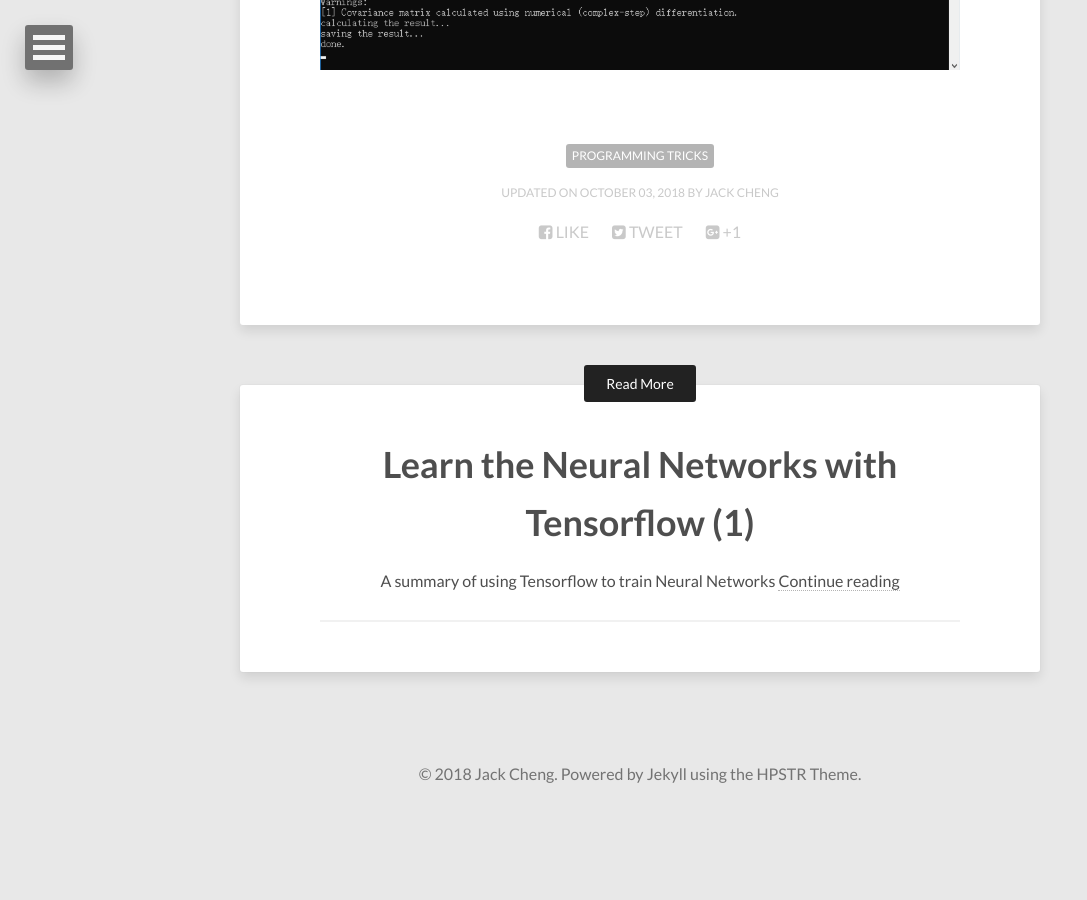
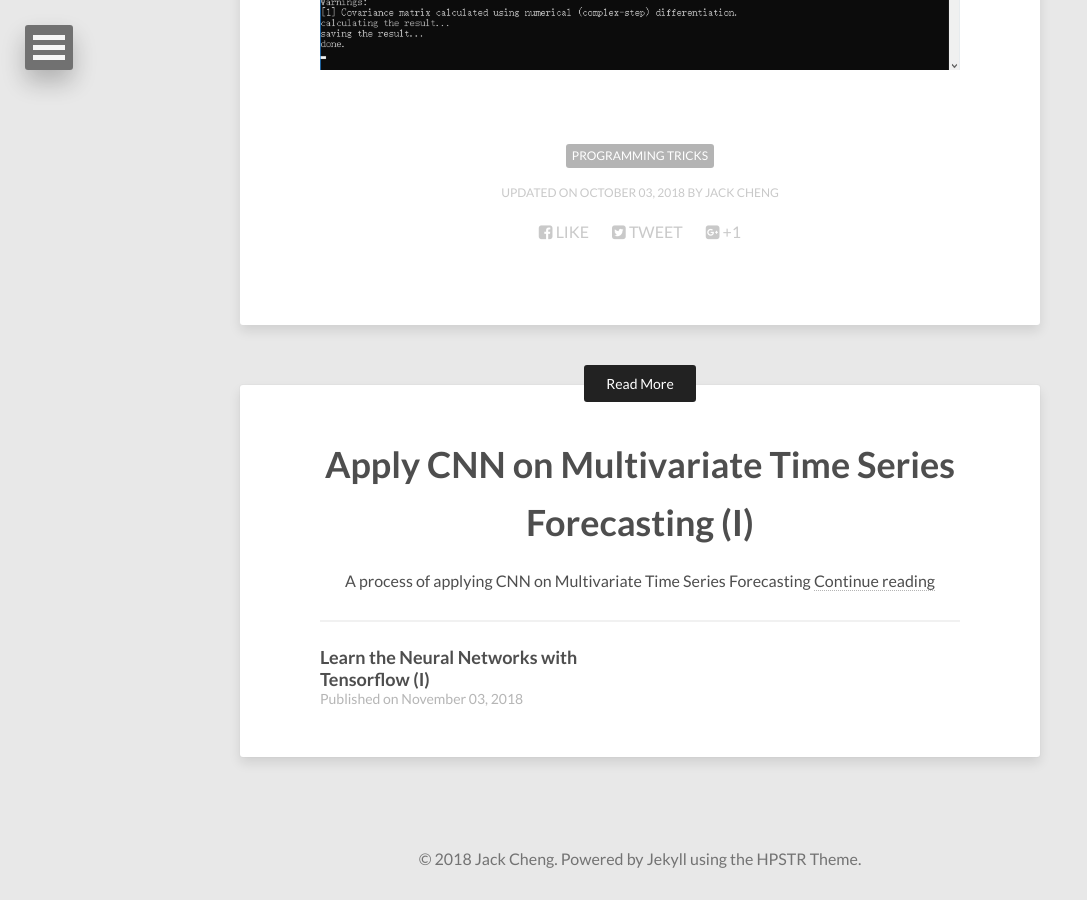
Before and after one commit to smallGum/smallGum.github.io, a Jekyll site: the page built from _posts/2018-10-03-python-on-visual-cpp.md, in a window 1280 px wide and 900 px high, scrolled down 10840 px. Shown: the whole window, without its empty margins (0-1087 px from the left). Built offline with Jekyll 4.4.1, drawn with Linux system fonts in a browser that asks for light colours; nearby versions of some CDN libraries; before the commit the page ends 11655 px from its top, so only the background shows below that; some of the changed lines change nothing that is shown.

Commit message:
fix bugs and add new blog about Time Series

````diff
--- a/_posts/2018-11-03-Learn-the-Neural-Networks-with-Tensorflow.md
+++ b/_posts/2018-11-03-Learn-the-Neural-Networks-with-Tensorflow.md
@@ -1,6 +1,6 @@
 ---
 layout: post
-title: Learn the Neural Networks with Tensorflow (1)
+title: Learn the Neural Networks with Tensorflow (I)
 description: "A summary of using Tensorflow to train Neural Networks"
 modified: 2018-11-03
 tags: [Deep Learning]
--- /dev/null
+++ b/_posts/2018-11-13-Apply-CNN-on-Multivariate-Time-Series-Forecasting-1.md
@@ -0,0 +1,331 @@
+---
+layout: post
+title: Apply CNN on Multivariate Time Series Forecasting (I)
+description: "A process of applying CNN on Multivariate Time Series Forecasting"
+modified: 2018-11-13
+tags: [Deep Learning]
+image:
+  feature: abstract-5.jpg
+---
+
+<head>
+    <script src="https://cdn.mathjax.org/mathjax/latest/MathJax.js?config=TeX-AMS-MML_HTMLorMML" type="text/javascript"></script>
+    <script type="text/x-mathjax-config">
+        MathJax.Hub.Config({
+            tex2jax: {
+            skipTags: ['script', 'noscript', 'style', 'textarea', 'pre'],
+            inlineMath: [['$','$']]
+            }
+        });
+    </script>
+</head>
+
+## Introduction
+
+When talking about Convolutional Neural Network (CNN), we typically think of Computer Vision (CV) or Natural Language Processing (NLP). CNN was responsible for major breakthroughs in both Image Classification and Text Mining.
+
+More recently, some researchers also start to apply CNNs on Multivariate Time Series Forecasting and get results better than traditional Autoregression model, such as [Vector Autoregression (VAR)](https://en.wikipedia.org/wiki/Vector_autoregression). In this blog I'm going to explain how to apply CNNs on Multivariate Time Series and some related concepts.
+
+## Goal
+
+Time Series Forecasting focuses on predicting the future values of variables we considered given their past, which amounts to expressing the expectation of future values as a function of the past observations:
+
+$$
+\mathbb{E}[X_{t+d}|X_{t-1}, X_{t-2}, ..., X_{0}] = f(X_{t-1}, X_{t-2}, ..., X_{0}) ~~~~d = 0, 1, 2, ...
+$$
+
+Where $X_{i} = (x_{i}^1, x_{i}^2, ..., x_{i}^n)$ is the vector of all concerned variables' observations at time $i$. For example, we have following time series:
+
+$$
+\text{Table 1: Raw Time Series Data}\\
+\\
+\begin{array}{c|ccccc}
+time & x^1 & x^2 & x^3 & x^4 & x^5 \\
+\hline
+t & ? & ? & ? & ? & ? \\
+t-1 & 0.412 & -0.588 & 0.618 & 0.673 & 0.661 \\
+t-2 & 0.399 & 1.399 & 0.598 & -0.388 & 0.416 \\
+t-3 & 0.368 & 1.368 & 0.552 & 0.623 & 0.247 \\
+t-4 & 0.338 & -0.662 & 0.169 & 0.266 & 0.413 \\
+t-5 & 0.297 & -0.703 & 0.148 & 0.570 & 0.140 \\
+t-6 & 0.285 & 1.368 & 0.552 & 0.623 & 0.247
+\end{array}
+$$
+
+We consider $X_{t-1}=({x^1_{t-1}, x^2_{t-1}, x^3_{t-1}, x^4_{t-1}, x^5_{t-1}})=({0.412, -0.588, 0.618, 0.673, 0.661}), X_{t-2}=({0.399, 1.399, 0.598, -0.388, 0.416})$, so on and so forth. Our goal is to figure out the values of $\mathbb{E}[X_{t}|X_{t-1}, X_{t-2}, ..., X_{t-6}]$, that is, the values of $?$ in the above table.
+
+## CNN Model
+
+We design following CNN architecture:
+
+```
+Input -> Conv -> LeakyReLU -> Pool -> Conv -> LeakyReLU -> Dense
+```
+
+Next, we will go through the training process of our CNN step by step, using the example time series shown in $\text{Table 1}$. We'd like to figure out what CNN is doing with those data.
+
+### Part 1
+
+$\text{Figure 1}$ depicts the first part `Input -> Conv -> LeakyReLU -> Pool` of our CNN:
+
+$$
+\text{Figure 1: Part 1 of CNN}
+$$
+
+<figure>
+	<img src="/images/time_series/CNN1.jpg" alt="Part 1 of CNN">
+</figure>
+
+#### Input Layer & Dropout
+
+For the Input Layer, we just input our data shown in $\text{Table 1}$. Before moving forward to Convolutional Layer, we apply `Dropout` with `dropout_rate=0.5` on the input data. Assume that we finally get the following new dataset:
+
+(For how to apply `Dropout` in CNN, please refer to **Section 3.2** in [*Towards Dropout Training for Convolutional Neural Networks*](https://arxiv.org/pdf/1512.00242.pdf))
+
+$$
+\text{Table 2: Time Series Data after Dropout}\\
+\\
+\begin{array}{c|ccccc}
+time & x^1 & x^2 & x^3 & x^4 & x^5 \\
+\hline
+t-1 & 0.412 & -0.588 & 0 & 0.673 & 0.661 \\
+t-2 & 0 & 1.399 & 0.598 & 0 & 0 \\
+t-3 & 0.368 & 0 & 0.552 & 0.623 & 0.247 \\
+t-4 & 0 & -0.662 & 0.169 & 0 & 0.413 \\
+t-5 & 0.297 & 0 & 0.148 & 0 & 0.140 \\
+t-6 & 0.285 & 0 & 0.552 & 0.623 & 0
+\end{array}
+$$
+
+#### Convolutional Layer
+
+For the Convolutional Layer, the convolution operation is quite similar to [that in NLP](http://www.wildml.com/2015/11/understanding-convolutional-neural-networks-for-nlp/). We design 2 kernels of `shape(1, 5)` (the first and second kernel in $\text{Figure 1}$) and 2 kernels of `shape(3, 5)` (the third and fourth kernel in $\text{Figure 1}$). For simplicity, we initilize all the kernels and their biases randomly, using the *Numpy* `np.random.randn` function to generate Gaussian distributions with mean $0$ and standard deviation $1$:
+
+$$
+\begin{align}
+& K_{1} = (-0.789, -0.288, -0.533, 1.287, 0.693), ~~~~ Bias_{1} = 0.697 \\
+& K_{2} = (0.388, -0.717, 1.017, 0.354, -0.474), ~~~~ Bias_{2} = -0.858 \\
+& K_{3} = {
+\left[ \begin{array}{ccccc}
+0.276 & 1.705 & 1.218 & -1.133 & -0.152 \\
+0.901 & -1.108 & -2.224 & -1.138 & 1.989 \\
+1.177 & -0.585 & 0.134 & -0.723 & -0.301
+\end{array}
+\right ]} ~~~~ Bias_{3} = -0.663 \\
+& K_{4} = {
+\left[ \begin{array}{ccccc}
+0.727 & -0.124 & 0.307 & 0.900 & 1.004 \\
+-1.417 & -0.685 & -0.250 & 1.247 & -0.869 \\
+0.423 & -1.108 & 1.163 & -0.512 & -0.839
+\end{array}
+\right ]} ~~~~ Bias_{4} = 0.293
+\end{align}
+$$
+
+We just multiply the kernels of `shape(1, 5)` with $X_{i}$ in each row of $\text{Table 2}$ with **element wise product**, and add the biases to create elements of filtered vector (the $V_{K_{1}}$ ~ $V_{K_{4}}$ vectors in $\text{Figure 1}$):
+
+$$
+\begin{equation}
+V_{K_{1}} = {
+\left[ \begin{array}{c}
+X_{t-1} \odot K_{1} + Bias_{1} \\
+X_{t-2} \odot K_{1} + Bias_{1} \\
+X_{t-3} \odot K_{1} + Bias_{1} \\
+X_{t-4} \odot K_{1} + Bias_{1} \\
+X_{t-5} \odot K_{1} + Bias_{1} \\
+X_{t-6} \odot K_{1} + Bias_{1}
+\end{array}
+\right ]} \\ = {
+\left[ \begin{array}{c}
+0.412 \times (-0.789)+(-0.588) \times (-0.288)+0 \times (-0.533)+0.673 \times 1.287+0.661 \times 0.693+0.697 \\
+0 \times (-0.789)+1.399 \times (-0.288)+0.598 \times (-0.533)+0 \times 1.287+0 \times 0.693+0.697 \\
+0.368 \times (-0.789)+0 \times (-0.288)+0.552 \times (-0.533)+0.623 \times 1.287+0.247 \times 0.693+0.697 \\
+0 \times (-0.789)+(-0.662) \times (-0.288)+0.169 \times (-0.533)+0 \times 1.287+0.413 \times 0.693+0.697 \\
+0.297 \times (-0.789)+0 \times (-0.288)+0.148 \times (-0.533)+0 \times 1.287+0.140 \times 0.693+0.697 \\
+0.285 \times (-0.789)+0 \times (-0.288)+0.552 \times (-0.533)+0.623 \times 1.287+0 \times 0.693+0.697 \\
+\end{array}
+\right ]} \\ = {
+\left[ \begin{array}{c}
+1.8655 \\
+-0.025 \\
+1.085 \\
+1.084 \\
+0.481 \\
+0.980 \\
+\end{array}
+\right ]}
+\end{equation}
+$$
+
+Similiarly, we can obtain $V_{K_{2}}$ by convolving it and the second kernel:
+
+$$
+\begin{equation}
+V_{K_{2}} = {
+\left[ \begin{array}{c}
+X_{t-1} \odot K_{2} + Bias_{2} \\
+X_{t-2} \odot K_{2} + Bias_{2} \\
+X_{t-3} \odot K_{2} + Bias_{2} \\
+X_{t-4} \odot K_{2} + Bias_{2} \\
+X_{t-5} \odot K_{2} + Bias_{2} \\
+X_{t-6} \odot K_{2} + Bias_{2}
+\end{array}
+\right ]} = {
+\left[ \begin{array}{c}
+0.506 \\
+-0.395 \\
+0.808 \\
+0.451 \\
+0.199 \\
+0.893
+\end{array}
+\right ]}
+\end{equation}
+$$
+
+Particularly, for the third and fourth kernel of `shape(3, 5)`, we use the ["SAME" pattern in *Keras*](https://stackoverflow.com/questions/37674306/what-is-the-difference-between-same-and-valid-padding-in-tf-nn-max-pool-of-t) to apply $0$-padding on both end of the data in order to make sure the $V_{K_{3}}$ and $V_{K_{4}}$ we get have the same `shape` of $V_{K_{1}}$ and $V_{K_{2}}$. Unlike the first and second kernel, we should apply element wise product between **every three rows** (i.e.,$X_{i}, X_{i+1}, X_{i+2}$) and $K_{3}$ to obtain $V_{K_{3}}$:
+
+$$
+\begin{equation}
+V_{K_{3}} = {
+\left[ \begin{array}{c}
+\sum{(\vec 0 \odot K_{3}^{(0)} + X_{t-1} \odot K_{3}^{(1)} + X_{t-2} \odot K_{3}^{(2)})} + Bias_{3} \\
+\sum{(X_{t-1} \odot K_{3}^{(0)} + X_{t-2} \odot K_{3}^{(1)} + X_{t-3} \odot K_{3}^{(2)})} + Bias_{3} \\
+\sum{(X_{t-2} \odot K_{3}^{(0)} + X_{t-3} \odot K_{3}^{(1)} + X_{t-4} \odot K_{3}^{(2)})} + Bias_{3} \\
+\sum{(X_{t-3} \odot K_{3}^{(0)} + X_{t-4} \odot K_{3}^{(1)} + X_{t-5} \odot K_{3}^{(2)})} + Bias_{3} \\
+\sum{(X_{t-4} \odot K_{3}^{(0)} + X_{t-5} \odot K_{3}^{(1)} + X_{t-6} \odot K_{3}^{(2)})} + Bias_{3} \\
+\sum{(X_{t-5} \odot K_{3}^{(0)} + X_{t-6} \odot K_{3}^{(1)} + \vec 0 \odot K_{3}^{(2)})} + Bias_{3} \\
+\end{array}
+\right ]} = {
+\left[ \begin{array}{c}
+0.833 \\
+-4.650 \\
+2.285 \\
+1.537 \\
+-0.810 \\
+-1.439
+\end{array}
+\right ]}
+\end{equation}
+$$
+
+Where $K_{3}^{(i)}$ denotes the $i$-th row of $K_{3}$ and $\sum{(V)}$ denotes the sum of all the elements in vector $V$. Similiarly, we get $V_{K_4}$:
+
+$$
+\begin{equation}
+V_{K_{4}} = {
+\left[ \begin{array}{c}
+\sum{(\vec 0 \odot K_{4}^{(0)} + X_{t-1} \odot K_{4}^{(1)} + X_{t-2} \odot K_{4}^{(2)})} + Bias_{4} \\
+\sum{(X_{t-1} \odot K_{4}^{(0)} + X_{t-2} \odot K_{4}^{(1)} + X_{t-3} \odot K_{4}^{(2)})} + Bias_{4} \\
+\sum{(X_{t-2} \odot K_{4}^{(0)} + X_{t-3} \odot K_{4}^{(1)} + X_{t-4} \odot K_{4}^{(2)})} + Bias_{4} \\
+\sum{(X_{t-3} \odot K_{4}^{(0)} + X_{t-4} \odot K_{4}^{(1)} + X_{t-5} \odot K_{4}^{(2)})} + Bias_{4} \\
+\sum{(X_{t-4} \odot K_{4}^{(0)} + X_{t-5} \odot K_{4}^{(1)} + X_{t-6} \odot K_{4}^{(2)})} + Bias_{4} \\
+\sum{(X_{t-5} \odot K_{4}^{(0)} + X_{t-6} \odot K_{4}^{(1)} + \vec 0 \odot K_{4}^{(2)})} + Bias_{4} \\
+\end{array}
+\right ]} = {
+\left[ \begin{array}{c}
+-0.771 \\
+0.805 \\
+0.496 \\
+1.478 \\
+0.413 \\
+0.637
+\end{array}
+\right ]}
+\end{equation}
+$$
+
+Finally, concatenating all $V_{K_{i}}$ vectors generates the output of the Convolutional Layer:
+
+$$
+\text{conv_out} = {
+\left[ \begin{array}{cccc}
+V_{K_{1}} & V_{K_{2}} & V_{K_{3}} & V_{K_{4}}
+\end{array}
+\right ]} = {
+\left[ \begin{array}{cccc}
+1.866 & 0.506 & 0.833 & -0.771 \\
+-0.025 & -0.395 & -4.650 & 0.805 \\
+1.085 & 0.808 & 2.285 & 0.496 \\
+1.084 & 0.451 & 1.537 & 1.478 \\
+0.481 & 0.199 & -0.810 & 0.413 \\
+0.980 & 0.893 & -1.439 & 0.637
+\end{array}
+\right ]}
+$$
+
+#### Batch Normalization
+
+Next, we move to Batch Normalization. Since we only have one data example rather than a "batch" of training dataset, we just use the mean and variance of each $V_{K_{i}}$ to normalize them and initilize $\gamma, \beta$ from Gaussian distributions with mean $0$ and standard deviation $1$:
+
+$$
+\gamma = 1.559, \beta = -0.450, \epsilon = 0.01 \\
+\text{E}[V_{K_{1}}] = 0.912, \text{E}[V_{K_{2}}] = 0.410, \text{E}[V_{K_{3}}] = -0.374, \text{E}[V_{K_{4}}] = 0.510 \\
+\text{Var}[V_{K_{1}}] = 0.340, \text{Var}[V_{K_{2}}] = 0.183, \text{Var}[V_{K_{3}}] = 5.298, \text{Var}[V_{K_{4}}] = 0.448 \\
+\text{BN_out} = {
+\left[ \begin{array}{cccc}
+\gamma \frac{V_{K_{1}} - \text{E}[V_{K_{1}}]}{\sqrt{\text{Var}[V_{K_{1}}] + \epsilon}} + \beta & \gamma \frac{V_{K_{2}} - \text{E}[V_{K_{2}}]}{\sqrt{\text{Var}[V_{K_{2}}] + \epsilon}} + \beta & \gamma \frac{V_{K_{3}} - \text{E}[V_{K_{3}}]}{\sqrt{\text{Var}[V_{K_{3}}] + \epsilon}} + \beta & \gamma \frac{V_{K_{4}} - \text{E}[V_{K_{4}}]}{\sqrt{\text{Var}[V_{K_{4}}] + \epsilon}} + \beta
+\end{array}
+\right ]} \\ = {
+\left[ \begin{array}{cccc}
+2.0640 &  -0.1093  &  0.3667 &  -3.4010 \\
+-2.9192 &  -3.3067 &  -3.3435 &   0.2296 \\
+0.0059  &  0.9624  &  1.3493 &  -0.4823 \\
+0.0033 &  -0.3045  &  0.8431 &   1.7799 \\
+-1.5858 &  -1.1988 &  -0.7450 &  -0.6735 \\
+-0.2708 &   1.2640 &  -1.1707 &  -0.1574 \\
+\end{array}
+\right ]}
+$$
+
+(For how to apply `Batch Normalization` in CNN, please refer to [*Batch Normalization: Accelerating Deep Network Training by Reducing Internal Covariate Shift*](https://arxiv.org/pdf/1502.03167v3.pdf) and [*Batch Normalization in Convolutional Neural Network*](https://stackoverflow.com/questions/38553927/batch-normalization-in-convolutional-neural-network))
+
+#### Leaky ReLU Activation
+
+Next, we should apply the Leaky ReLU function to each elements in $\text{BN_out}$:
+
+$$
+LeakyReLU(x)={\begin{cases}x&{\mbox{if }}x>0\\0.01x&{\mbox{otherwise}}\end{cases}}\\
+\text{Act_out} = LeakyReLU(\text{BN_out}) = {
+\left[ \begin{array}{cccc}
+2.0640 &  -0.001  &  0.3667 &  -0.034 \\
+-0.029 &  -0.033 &  -0.033 &   0.2296 \\
+0.0059  &  0.9624  &  1.3493 &  -0.005 \\
+0.0033 &  -0.003  &  0.8431 &   1.7799 \\
+-0.016 &  -0.012 &  -0.007 &  -0.007 \\
+-0.000 &   1.2640 &  -0.012 &  -0.002 \\
+\end{array}
+\right ]}
+$$
+
+#### Max Pooling
+
+At the end of the first part, we apply Max Pooling on each $V_{K_{i}}$ of $\text{BN_out}$. Suppose the `pooling_size=2`, we get:
+
+$$
+\text{Pooling_out} = {
+\left[ \begin{array}{cccc}
+2.0640  &  -0.001  &  0.3667 &  0.2296 \\
+0.0059  &  0.9624  &  1.3493 &  1.7799 \\
+-0.000  &  1.2640  & -0.007 &  -0.002 \\
+\end{array}
+\right ]}
+$$
+
+### Part 2
+
+$\text{Figure 2}$ depicts the second part `Pool -> Conv -> LeakyReLU -> Dense` of our CNN:
+
+$$
+\text{Figure 2: Part 2 of CNN}
+$$
+
+<figure>
+	<img src="/images/time_series/CNN2.jpg" alt="Part 2 of CNN">
+</figure>
+
+All the operations in Part 2 are similar to Part 1. After the Dense Layer, we'll eventually get the $\mathbb{E}[X_{t}]$ which will be used to calculate the loss function during training.
+
+## Conclusion
+
+We just have gone through the whole training process of one time series sample in CNN, illustrating the concepts of `Dropout`, `Convolution`, `Batch Normalization` and `Max Pooling`. I hope this process could be helpful to understand how the CNN works with Multivariate Time Series Forecasting. In the next blog, I'll train a CNN model for Multivariate Time Series Forecasting using **Tensorflow**.
````
Also changed, not shown: images/time_series/CNN1.jpg (added), images/time_series/CNN2.jpg (added), 1 other file.
